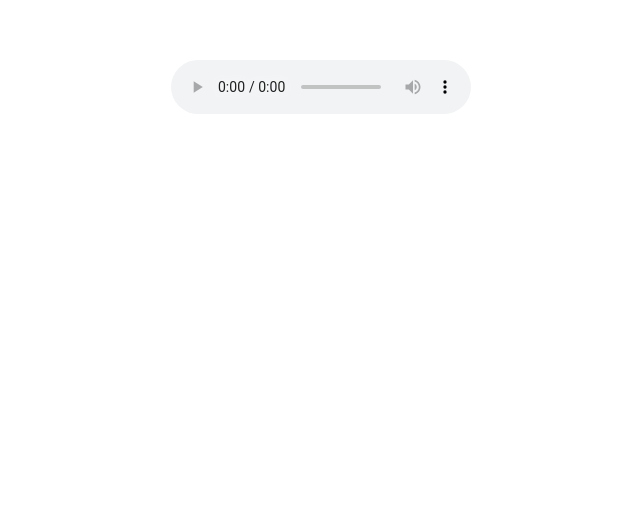
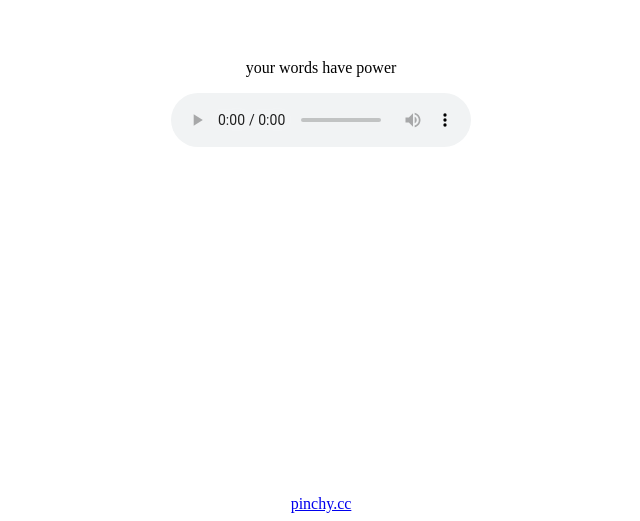
Before and after one commit to davepinch/outcry.cc, a plain HTML site: page index.html in a window 1280 px wide. Shown: the part 313-834 px from the top of the page, without its empty margins (319-959 px from the left). Before the commit the page ends 800 px from the top, so only its background shows below. Drawn offline with Linux system fonts and the light colour scheme.

Commit message:
And link and style

```diff
--- a/index.html
+++ b/index.html
@@ -2,14 +2,29 @@
 	<head>
 		<title>your words have power</title>
 		<style>
-			body {
+			section {
+				height: 100vh;
+				width: 100%;
+				margin: 0;
+
 				display: flex;
 				align-items: center;
+				flex-direction: column;
 				justify-content: center;
+			}
+
+			footer {
+				text-align: center;
 			}
 		</style>
 	</head>
 	<body>
-		<audio controls loop src="your-words-have-power.m4a">
+		<section>
+			<p>your words have power</p>
+			<audio controls loop src="your-words-have-power.m4a">
+		</section>
+		<footer>
+			<a href="https://pinchy.cc">pinchy.cc</a>
+		</footer>
 	</body>
 </html>
```
